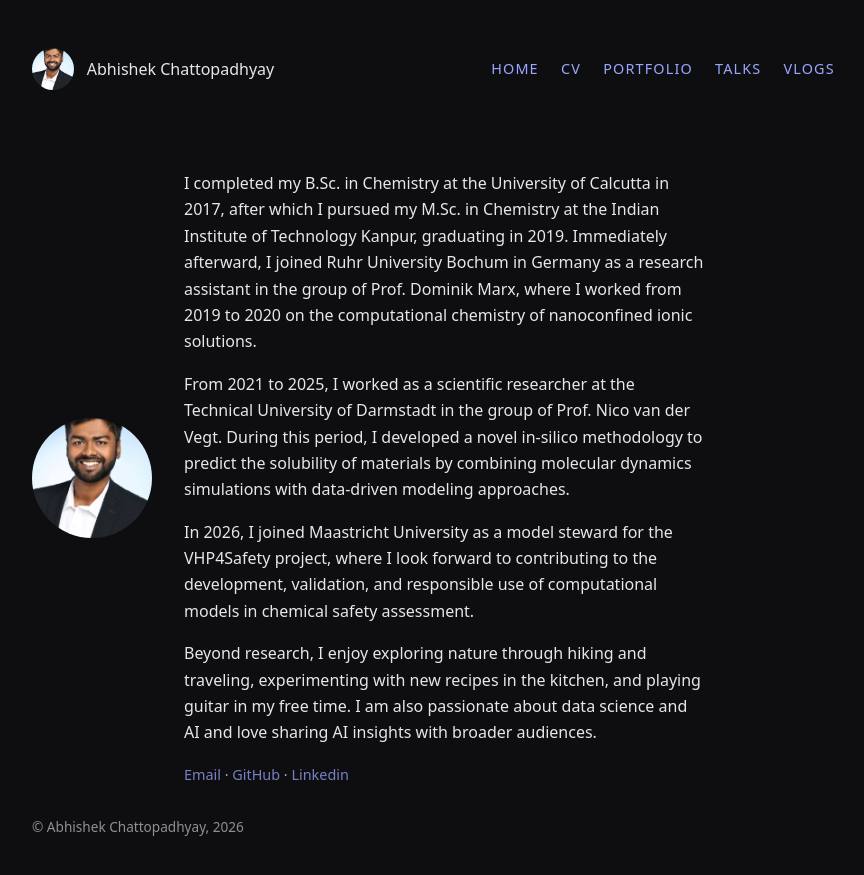
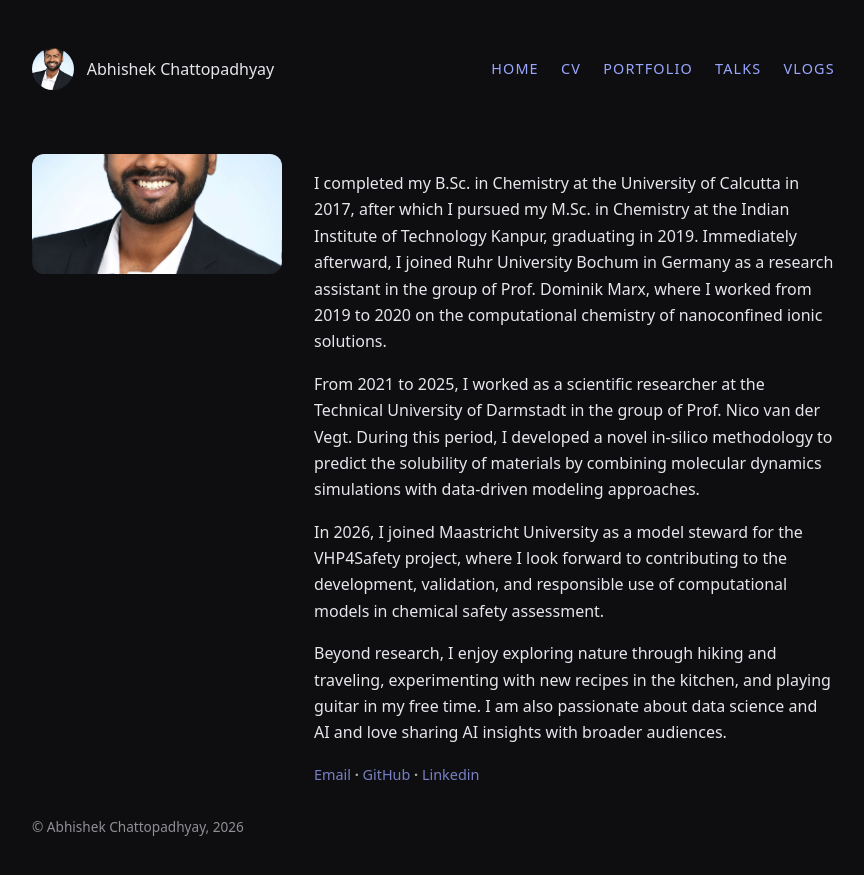
Before and after one commit to abhishek-chattopadhyay/home, a Jekyll site: the page built from index.md, in a window 1280 px wide. Shown: the top 875 px of the page, without its empty margins (198-1062 px from the left). Built offline with Jekyll 4.4.1, drawn with Linux system fonts in a browser that asks for light colours.

Commit message:
Updated index.md

```diff
--- a/index.md
+++ b/index.md
@@ -3,25 +3,37 @@ layout: default
 title: Home
 ---
 
-<div class="home-intro">
+<div class="home-intro" style="display: flex; flex-wrap: wrap; align-items: flex-start; gap: 2rem;">
 
-<img src="/data/formal-photo-1-canva.jpg" alt="Abhishek Chattopadhyay" class="home-photo">
+  <!-- Photo on the left -->
+  <div class="home-photo-container" style="flex: 1 1 250px; max-width: 250px;">
+    <img src="/data/formal-photo-1-canva.jpg" alt="Abhishek Chattopadhyay" class="home-photo" style="width: 100%; border-radius: 12px; object-fit: cover;">
+  </div>
 
-<div class="home-text">
+  <!-- Text on the right -->
+  <div class="home-text" style="flex: 2 1 400px; min-width: 250px;">
 
-<p>I completed my B.Sc. in Chemistry at the University of Calcutta in 2017, after which I pursued my M.Sc. in Chemistry at the Indian Institute of Technology Kanpur, graduating in 2019. Immediately afterward, I joined Ruhr University Bochum in Germany as a research assistant in the group of Prof. Dominik Marx, where I worked from 2019 to 2020 on the computational chemistry of nanoconfined ionic solutions.</p>
+    <p>
+      I completed my B.Sc. in Chemistry at the University of Calcutta in 2017, after which I pursued my M.Sc. in Chemistry at the Indian Institute of Technology Kanpur, graduating in 2019. Immediately afterward, I joined Ruhr University Bochum in Germany as a research assistant in the group of Prof. Dominik Marx, where I worked from 2019 to 2020 on the computational chemistry of nanoconfined ionic solutions.
+    </p>
 
-<p>From 2021 to 2025, I worked as a scientific researcher at the Technical University of Darmstadt in the group of Prof. Nico van der Vegt. During this period, I developed a novel in-silico methodology to predict the solubility of materials by combining molecular dynamics simulations with data-driven modeling approaches.</p>
+    <p>
+      From 2021 to 2025, I worked as a scientific researcher at the Technical University of Darmstadt in the group of Prof. Nico van der Vegt. During this period, I developed a novel in-silico methodology to predict the solubility of materials by combining molecular dynamics simulations with data-driven modeling approaches.
+    </p>
 
-<p>In 2026, I joined Maastricht University as a model steward for the VHP4Safety project, where I look forward to contributing to the development, validation, and responsible use of computational models in chemical safety assessment.</p>
+    <p>
+      In 2026, I joined Maastricht University as a model steward for the VHP4Safety project, where I look forward to contributing to the development, validation, and responsible use of computational models in chemical safety assessment.
+    </p>
 
-<p>Beyond research, I enjoy exploring nature through hiking and traveling, experimenting with new recipes in the kitchen, and playing guitar in my free time. I am also passionate about data science and AI and love sharing AI insights with broader audiences.</p>
+    <p>
+      Beyond research, I enjoy exploring nature through hiking and traveling, experimenting with new recipes in the kitchen, and playing guitar in my free time. I am also passionate about data science and AI and love sharing AI insights with broader audiences.
+    </p>
 
-<p class="home-contact">
-  <a href="mailto:a.chattopadhyay@maastrichtuniversity.nl">Email</a>
-  · <a href="https://github.com/abhishek-chattopadhyay" target="_blank">GitHub</a>
-  · <a href="https://linkedin.com/in/a-chattopadhyay" target="_blank">Linkedin</a>
-</p>
+    <p class="home-contact" style="margin-top: 1rem; font-weight: bold;">
+      <a href="mailto:a.chattopadhyay@maastrichtuniversity.nl">Email</a>
+      · <a href="https://github.com/abhishek-chattopadhyay" target="_blank">GitHub</a>
+      · <a href="https://linkedin.com/in/a-chattopadhyay" target="_blank">Linkedin</a>
+    </p>
 
+  </div>
 </div>
-</div>
```
